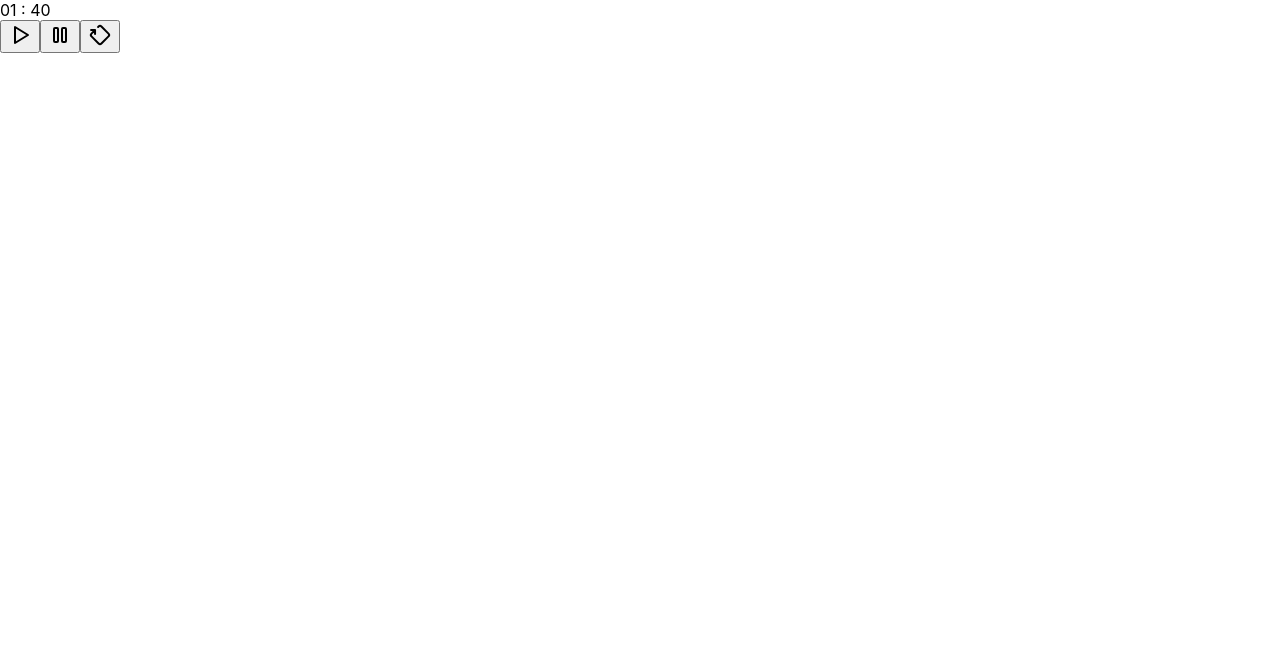
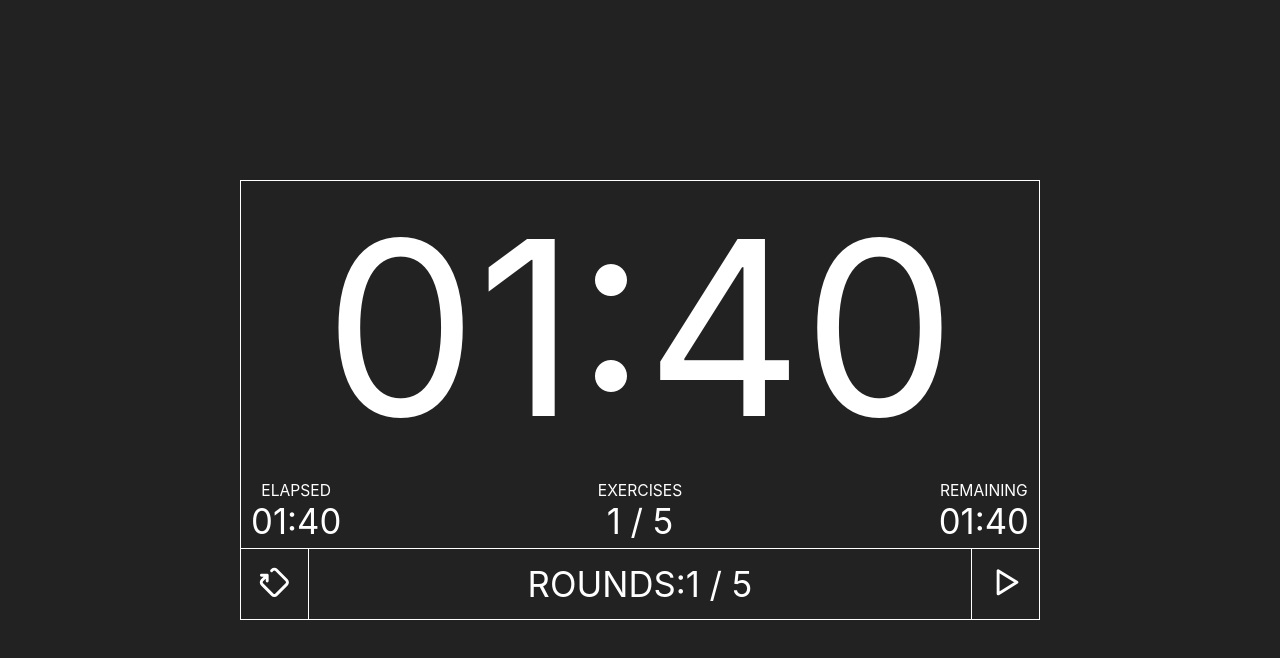
Before and after one commit to 44sisi/sandglass, a React (Create React App) app: page / in a window 1280 px wide. Shown: the top 658 px of the page. Built offline with nearby package versions, Linux system fonts and the light colour scheme.

Commit message:
add style

```diff
--- a/package.json
+++ b/package.json
@@ -10,6 +10,7 @@
     "@types/node": "^12.19.15",
     "@types/react": "^16.14.2",
     "@types/react-dom": "^16.9.10",
+    "node-sass": "^4.14.1",
     "react": "^17.0.1",
     "react-dom": "^17.0.1",
     "react-scripts": "4.0.1",
--- a/src/App.tsx
+++ b/src/App.tsx
@@ -6,18 +6,66 @@ import { ReactComponent as Pause } from "./icons/pause.svg";
 import { ReactComponent as Reset } from "./icons/reset.svg";
 
 function App() {
+  const currentRound = 1,
+    totalRound = 5;
+  const currentExercise = 1,
+    totalExercise = 5;
+  const elapsed = 100,
+    remaining = 100,
+    countdown = 100;
+  const playing = false;
+
   return (
-    <div className="App">
-      <Time seconds={100}></Time>
-      <Button>
-        <Play></Play>
-      </Button>
-      <Button>
-        <Pause></Pause>
-      </Button>
-      <Button>
-        <Reset></Reset>
-      </Button>
+    <div className="app">
+      <div className="countdown">
+        <Time seconds={countdown}></Time>
+      </div>
+
+      <div className="flex-row time-row">
+        <div className="text-center">
+          <div className="label">ELAPSED</div>
+          <div className="content">
+            <Time seconds={elapsed}></Time>
+          </div>
+        </div>
+
+        <div className="text-center">
+          <div className="label">EXERCISES</div>
+          <div className="content">{`${currentExercise} / ${totalExercise}`}</div>
+        </div>
+
+        <div className="text-center">
+          <div className="label">REMAINING</div>
+          <div className="content">
+            <Time seconds={remaining}></Time>
+          </div>
+        </div>
+      </div>
+
+      <div className="flex-row control-row">
+        <div className="left-button">
+          <Button>
+            <Reset></Reset>
+          </Button>
+        </div>
+
+        <div className="text-center rounds">
+          <span>ROUNDS: </span>
+          <span>{`${currentRound} / ${totalRound}`}</span>
+        </div>
+
+        <div className="right-button">
+          {playing ? (
+            <Button>
+              <Pause></Pause>
+            </Button>
+          ) : (
+            <Button>
+              <Play></Play>
+            </Button>
+          )}
+        </div>
+      </div>
     </div>
   );
 }
--- a/src/components/Button.tsx
+++ b/src/components/Button.tsx
@@ -1,14 +1,12 @@
 import React from "react";
 
 function Button(props: ButtonProps) {
-  console.log(props.children);
-
   return <button onClick={props.onClick}>{props.children}</button>;
 }
 
 interface ButtonProps {
   onClick?: (event: React.MouseEvent<HTMLButtonElement, MouseEvent>) => void;
-  children?: any;
+  children: any;
 }
 
 export default Button;
--- a/src/index.css
+++ /dev/null
@@ -1,13 +0,0 @@
-body {
-  margin: 0;
-  font-family: -apple-system, BlinkMacSystemFont, 'Segoe UI', 'Roboto', 'Oxygen',
-    'Ubuntu', 'Cantarell', 'Fira Sans', 'Droid Sans', 'Helvetica Neue',
-    sans-serif;
-  -webkit-font-smoothing: antialiased;
-  -moz-osx-font-smoothing: grayscale;
-}
-
-code {
-  font-family: source-code-pro, Menlo, Monaco, Consolas, 'Courier New',
-    monospace;
-}
--- /dev/null
+++ b/src/index.scss
@@ -0,0 +1,102 @@
+body {
+  margin: 0;
+  font-family: -apple-system, BlinkMacSystemFont, "Segoe UI", "Roboto", "Oxygen",
+    "Ubuntu", "Cantarell", "Fira Sans", "Droid Sans", "Helvetica Neue",
+    sans-serif;
+  -webkit-font-smoothing: antialiased;
+  -moz-osx-font-smoothing: grayscale;
+}
+
+code {
+  font-family: source-code-pro, Menlo, Monaco, Consolas, "Courier New",
+    monospace;
+}
+
+* {
+  box-sizing: border-box;
+}
+
+html {
+  background: #222222;
+  color: white;
+}
+
+html,
+body,
+#root,
+.app {
+  height: 100%;
+}
+
+#root {
+  display: flex;
+  align-items: center;
+  justify-content: center;
+}
+
+.app {
+  display: flex;
+  flex-direction: column;
+  align-items: center;
+  justify-content: space-between;
+  border: 1px solid white;
+  width: 800px;
+  height: 440px;
+}
+
+.countdown {
+  font-size: 242.9px;
+}
+
+.text-center {
+  text-align: center;
+}
+
+.flex-row {
+  display: flex;
+  justify-content: space-between;
+  width: 100%;
+}
+
+.time-row {
+  padding: 0 10px;
+}
+
+.label {
+  font-size: 15.615px;
+}
+
+.content {
+  font-size: 34.7px;
+}
+
+.control-row {
+  border-top: 1px solid white;
+}
+
+.rounds {
+  display: flex;
+  align-items: center;
+  font-size: 34.7px;
+}
+
+button {
+  background: transparent;
+  outline: 0;
+  border: 0;
+  color: white;
+  padding: 16px;
+}
+
+svg {
+  height: 34.7px;
+  width: 34.7px;
+}
+
+.left-button {
+  border-right: 1px solid white;
+}
+
+.right-button {
+  border-left: 1px solid white;
+}
```
Also changed, not shown: src/components/Time.tsx (+5 -4 lines), src/index.tsx (+6 -6 lines), 1 other file (tests, documents, lock files or other folders).
